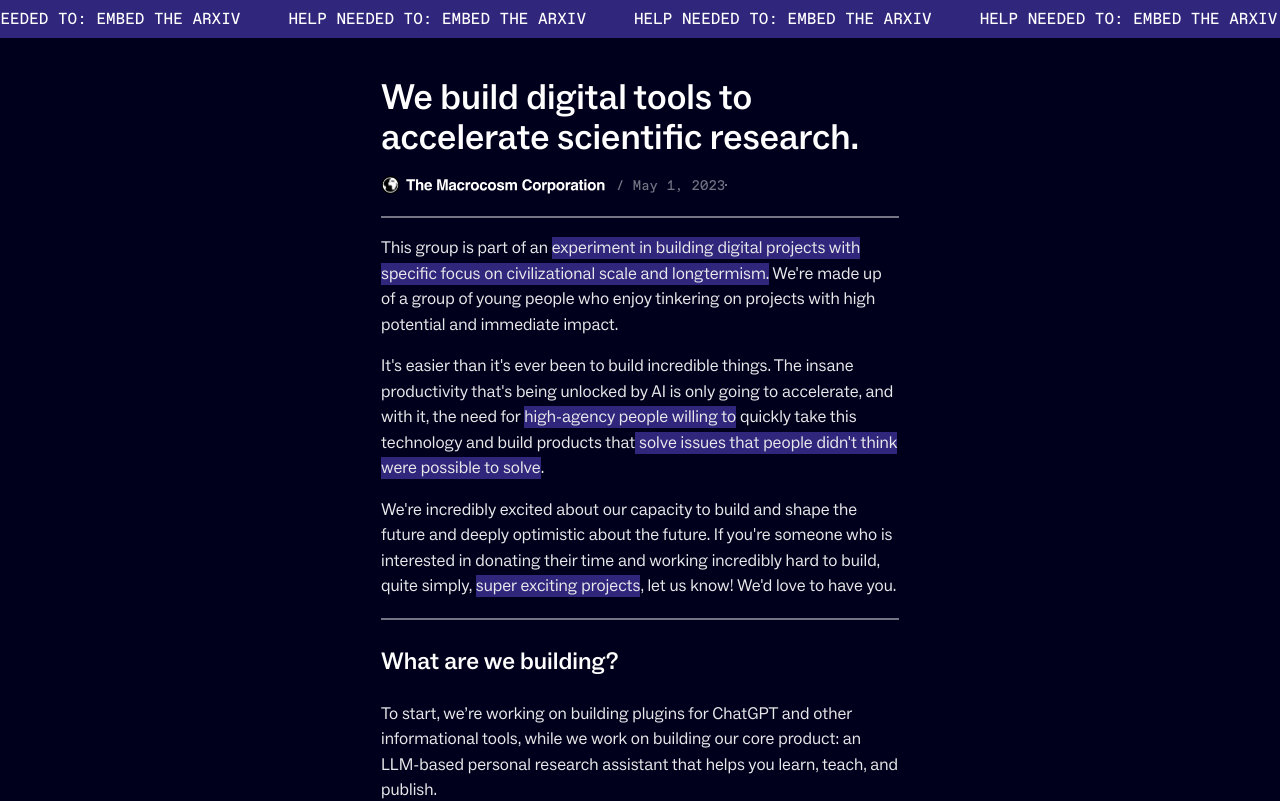
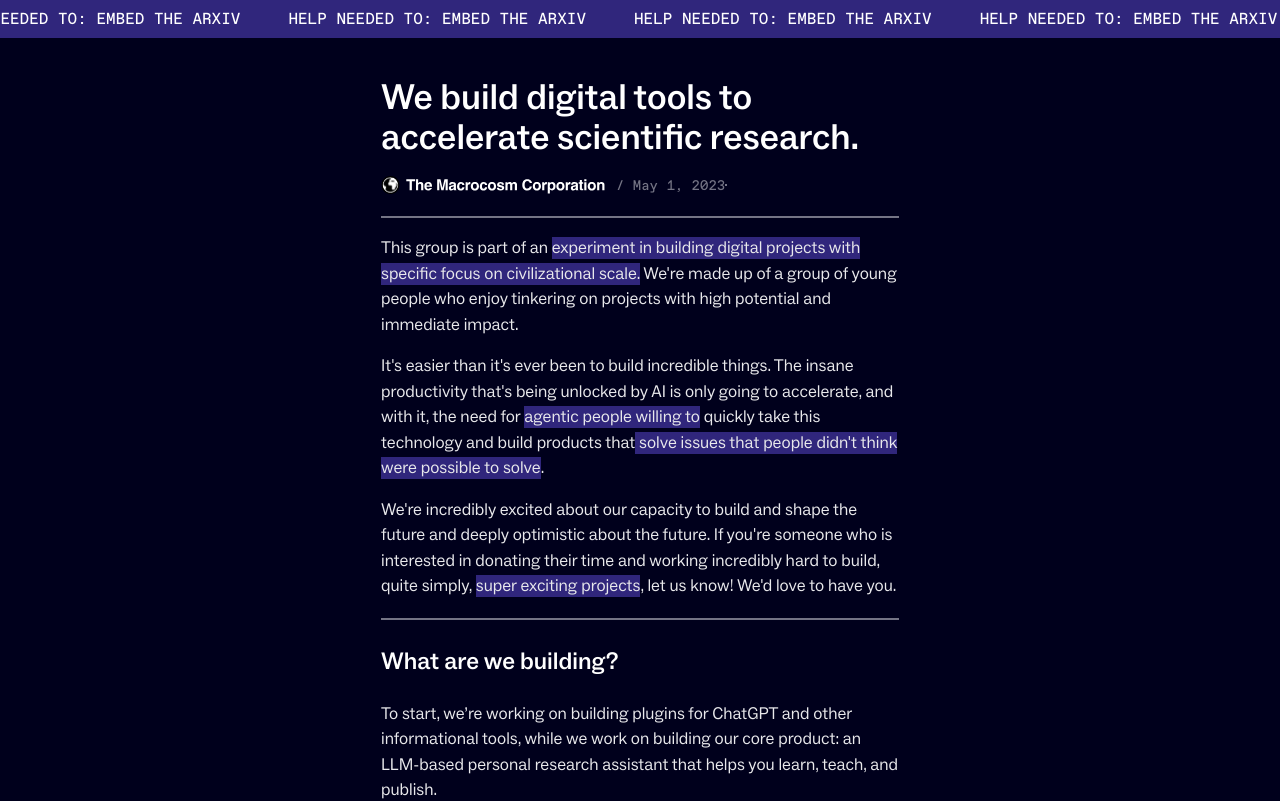
Before and after one commit to 0hq/fakemacrocosm, a Next.js app: page / in a window 1280 px wide. Shown: the top 801 px of the page. Built offline with nearby package versions, Linux system fonts and the light colour scheme; a web font is replaced by a local one.

Commit message:
remove EAs

```diff
--- a/src/pages/index.tsx
+++ b/src/pages/index.tsx
@@ -33,12 +33,12 @@
           <hr className={classNames(horizonal_rule, "mb-2.5 mt-0")} />
           <p className={paragraph}>
             This group is part of an{" "}
-            <span className={highlight}>experiment in building digital projects with specific focus on civilizational scale and longtermism.</span> We're made
+            <span className={highlight}>experiment in building digital projects with specific focus on civilizational scale.</span> We're made
             up of a group of young people who enjoy tinkering on projects with high potential and immediate impact.
           </p>
           <p className={paragraph}>
             It's easier than it's ever been to build incredible things. The insane productivity that's being unlocked by AI is only going to accelerate, and
-            with it, the need for <span className={highlight}>high-agency people willing to</span> quickly take this technology and build products that
+            with it, the need for <span className={highlight}>agentic people willing to</span> quickly take this technology and build products that
             <span className={highlight}> solve issues that people didn't think were possible to solve</span>.
           </p>
 
```
